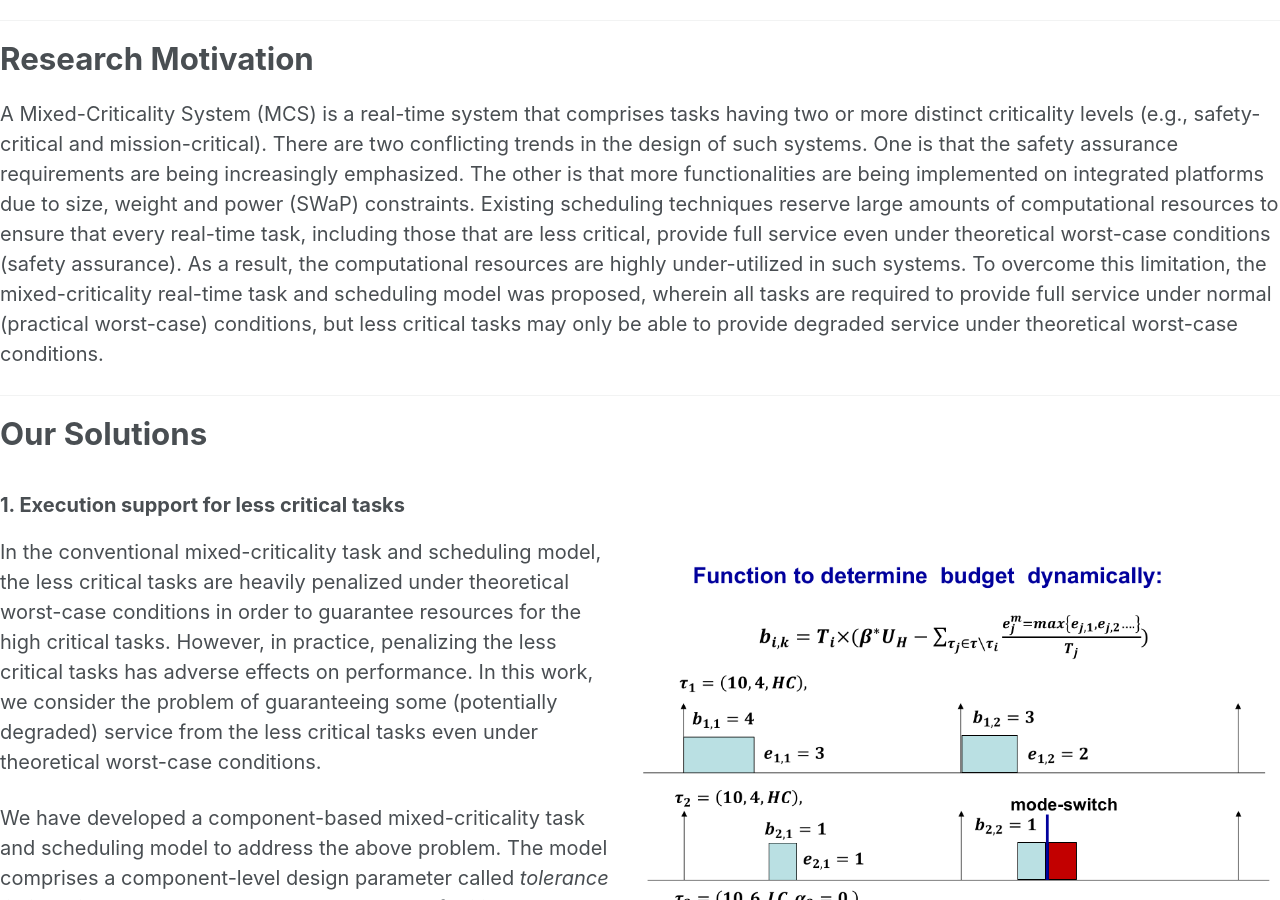
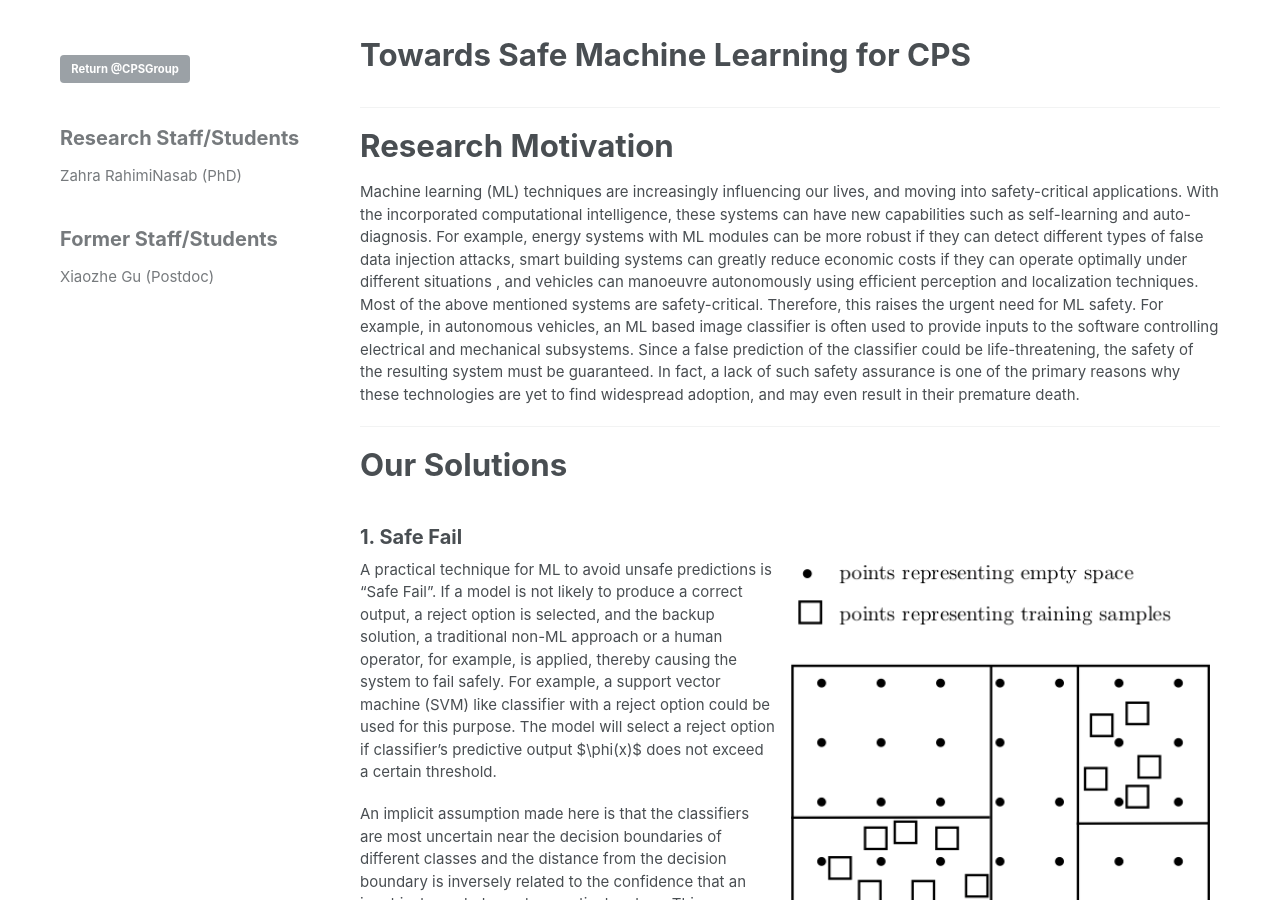
Before and after one commit to CPS-research-group/CPS-research-group.github.io, a Jekyll site: the page built from _pages/mc_scheduling.md, in a window 1280 px wide and 900 px high. Built offline with Jekyll 4.4.1, drawn with Linux system fonts in a browser that asks for light colours; our own code applies the rules of GitHub Pages for plain Markdown files; some of the changed text lies outside the part shown.

Commit message:
Updates.

```diff
--- a/_pages/mc_scheduling.md
+++ b/_pages/mc_scheduling.md
@@ -1,53 +1,38 @@
 ---
 layout: single
 author_profile: false
-title: "Mixed-Criticality Real-Time Scheduling"
+title: "Towards Safe Machine Learning for CPS"
 sitemap: false
 permalink: /mc_scheduling/
 
 sidebar:
   - title:
     text: "[Return @CPSGroup](/){: .btn .btn--primary}"
+  - title: "Research Staff/Students"
+    text: "Zahra RahimiNasab (PhD)"
 
   - title: "Former Staff/Students"
-    text: "Xiaozhe  Gu (PhD) \n\n Bibin Nair (Engineer) \n\n"
-    	   Saravanan Ramanathan (PhD) \n\n Sundar Vijayakumar (PhD)"
+    text: "Xiaozhe Gu (Postdoc)"
 ---
 
 ******
 
 # Research Motivation
 
-A Mixed-Criticality System (MCS) is a real-time system that comprises tasks having two or more distinct criticality levels (e.g., safety-critical and mission-critical). There are two conflicting trends in the design of such systems. One is that the safety assurance requirements are being increasingly emphasized. The other is that more functionalities are being implemented on integrated platforms due to size, weight and power (SWaP) constraints. Existing scheduling techniques reserve large amounts of computational resources to ensure that every real-time task, including those that are less critical, provide full service even under theoretical worst-case conditions (safety assurance). As a result, the computational resources are highly under-utilized in such systems. To overcome this limitation, the mixed-criticality real-time task and scheduling model was proposed, wherein all tasks are required to provide full service under normal (practical worst-case) conditions, but less critical tasks may only be able to provide degraded service under theoretical worst-case conditions.
+Machine learning (ML) techniques are increasingly influencing our lives, and moving into safety-critical applications. With the incorporated computational intelligence, these systems can have new capabilities such as self-learning and auto-diagnosis. For example, energy systems with ML modules can be more robust if they  can detect different types of false data injection attacks, smart building systems can greatly reduce economic costs if they can operate optimally under different situations , and vehicles can manoeuvre autonomously using efficient perception and localization techniques. Most of the above mentioned systems are safety-critical. Therefore, this raises the urgent need for ML safety. For example, in autonomous vehicles, an ML  based image classifier is often used to provide inputs to the software controlling electrical and mechanical subsystems. Since a false prediction of the classifier could be life-threatening, the safety of the resulting system must be guaranteed. In fact, a lack of such safety assurance is one of the primary reasons why these technologies are yet to find widespread adoption, and may even result in their premature death.
 
 ******
 
 # Our Solutions
 
-### 1. Execution support for less critical tasks
+### 1. Safe Fail
 
-![image-left](/_pages/assets/mc_scheduling/images/dy.png){:height="50%" width="50%"}{: .align-right}
-In the conventional mixed-criticality task and scheduling model, the less critical tasks are heavily penalized under theoretical worst-case conditions in order to guarantee resources for the high critical tasks. However, in practice, penalizing the less critical tasks has adverse effects on performance. In this work, we consider the problem of guaranteeing some (potentially degraded) service from the less critical tasks even under theoretical worst-case conditions.
+![image-left](/_pages/assets/ml_safety/tree.png){:height="50%" width="50%"}{: .align-right}
+A practical technique for ML to avoid unsafe predictions is “Safe Fail”.  If a model is not likely to produce a correct output, a
+reject option is selected, and the backup solution, a traditional non-ML approach or a human operator, for example, is applied, thereby causing the system to fail safely.  For example,  a support vector machine (SVM) like classifier with a reject option could be used for this purpose. The model will select a reject option if  classifier's predictive output $\phi(x)$ does not exceed a certain threshold.
 
-We have developed a component-based mixed-criticality task and scheduling model to address the above problem. The model comprises a component-level design parameter called _tolerance limit_, which represents the expected number of critical tasks within the component that will simultaneously require additional computational resources during extreme worst-case conditions. We have developed a scheduling strategy based on this parameter such that as long as the critical task requirements are within this limit, the less critical tasks in other components will continue to provide full service. Thus, the component boundaries of the proposed model are designed to provide the isolation necessary to support the execution of less critical tasks.
+An implicit assumption made here is that the classifiers are most uncertain near the decision boundaries of different classes
+and the distance from the decision boundary is inversely related to the confidence that an input instance belongs to a particular class.  This assumption is reasonable in some sense because the decision boundaries learnt by these models are usually located where many training samples with different labels overlap. However, if a feature space  contains few or no training samples at all, then the decision boundaries of ML models may wholly be based on an inductive bias, thereby having much epistemic uncertainty.
 
-We have also developed a dynamic budget-based mixed-criticality task and scheduling model to address the above problem. In this model, high critical task budgets are determined at runtime depending on individual task execution requirements. Offline, we determine a total feasible budget allocation for all the high critical tasks combined under practical worst-case conditions. This budget is then efficiently managed online with the objective of providing as much computational resources as possible for the less critical tasks. To ensure safety even under theoretical worst-case conditions, the less critical tasks are degraded in the eventuality that the high critical task requirements exceed the allocated total budget.
-
-### 2. Mixed-criticality scheduling for multicores
-
-![image-left](/_pages/assets/mc_scheduling/images/example_multi.png){:height="100%" width="50%"}{: .align-right}
-To meet the growing processing demands of mixed-criticality systems, multicore processors are increasingly being deployed due to their SWaP characteristics. In this work, we consider the problem of scheduling mixed-criticality systems on a homogeneous multicore processor platform.
-
-We have developed a fluid execution rate based scheduling model to address the above problem. In this model, the less critical tasks execute using a single fractional execution rate and the critical tasks execute using two fractional rates. Execution rate of the critical tasks vary depending on whether the system is experiencing normal or extreme worst-case conditions. During extreme worst-case conditions, the critical tasks execute at a higher rate than they would do normally, and the less critical tasks are suspended. These task execution rates are determined offline using an efficient convex optimization formulation, and the resulting scheduling policy is shown to have an optimal speed up bound of 4/3. To further improve performance, we have also extended this model to allow the critical tasks to use multiple execution rates during extreme worst-case conditions. As multiple critical tasks simultaneously require additional resources in such conditions, using fine-grained management of their execution rates we are able to achieve a higher resource utilization.
-
-We have also developed an efficient partitioning (task-to-core mapping) strategy to address the multicore scheduling problem. Under this strategy, the critical tasks are allocated based on the principle of distributing the addtional demand, i.e., the difference in resource requirements between normal and extreme worst-case conditions, evenly among all the cores. Less critical tasks are allocated using a simple first-fit strategy. By balancing this additional demand, we are able to reduce the pessimism in mixed-criticality schedulability tests that are applied on each core, thus improving overall schedulability.
-
-### 3. Mixed-criticality in automotive systems
-
-![image-left](/_pages/assets/mc_scheduling/images/automotiveMC.png){:height="60%" width="60%"}{: .align-right}
-The need for a good degradation model for MCS in safety-critical domains such as automotive is well recognized by the real-time systems community. When timing faults such as a deadline miss by a real-time task is imminent, a good degradation model can play an important role to prevent violation of system safety requirements. Guidelines for achieving graceful degradation of a safety-critical application is specified in functional safety standards such as ISO 26262 (for automotive), DO-178C (avionics), etc. The main challenge is to come up with a degradation model which is precise enough to consider these requirements leading to a computationally efficient verification methodology of its timing behaviour.
-
-In order to study the effect of different degradation models in the performance of safety-critical applications, we have developed a simulation-based automotive testbed. Applications considered for this implementation are Adaptive Cruise Control (ACC), Collision Avoidance (CA) and Steering Control (SC). These applications are of different criticalities and share sensor values such as velocity, position and acceleration, of follower and lead vehicles, and actuators such as brake, steering and throttle. The testbed is a Hardware-In-The-Loop simulation platform. It comprises five major components: vehicle simulator, simulink model, gateway, Electronic Control Unit (ECU) and Controller Area Network (CAN). It uses The Open-source Race Car Simulator (TORCS) as a vehicle simulator, which provides physics-based vehicle models and different road terrains. The simulink model running in a Personal Computer (PC), acts as an interface between TORCS and the gateway. The gateway consists of embedded controllers (FreeScale Kinetis Board) networked over an industry standard CAN bus which converts the simulated sensor values from TORCS to CAN messages. Texas Instruments Hercules development board acts as an ECU. The ECU runs FreeRTOS, which uses a preemptive fixed-priority based real-time scheduler and hosts all the applications. This testbed provides the following features:
-
-1. Simulate different driving scenarios and task execution patterns where the occurence of timing faults becomes imminent.
-2. Observe the effect of task degradation models that affect the application's performance and also possibly safety.
+ML models learn from a subset of possible scenarios that could be encountered operationally. Thus, they can only be as good as the
+training examples they have learnt. Based on the observation that  ML models work well in the “training space” with a cloud of training points, but they could not extrapolate beyond the training space, we propose a feature space partition tree (FSPT) to split the initial feature space into multiple partitions with different densities of training data.  If  an input instance is from a feature space partition with no or few training samples,  then a reject option maybe selected.
```
Also changed, not shown: _pages/mc_scheduling_b.md (added, +53 -0 lines).
